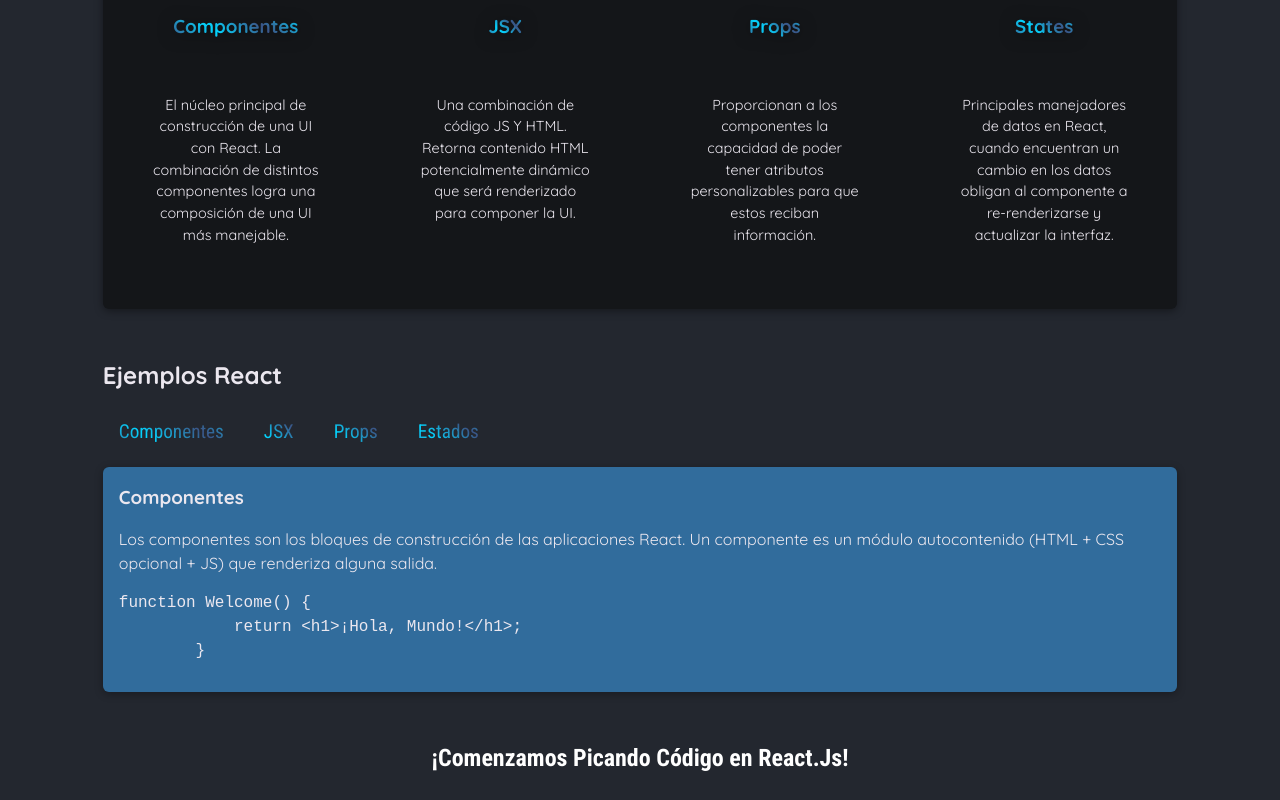
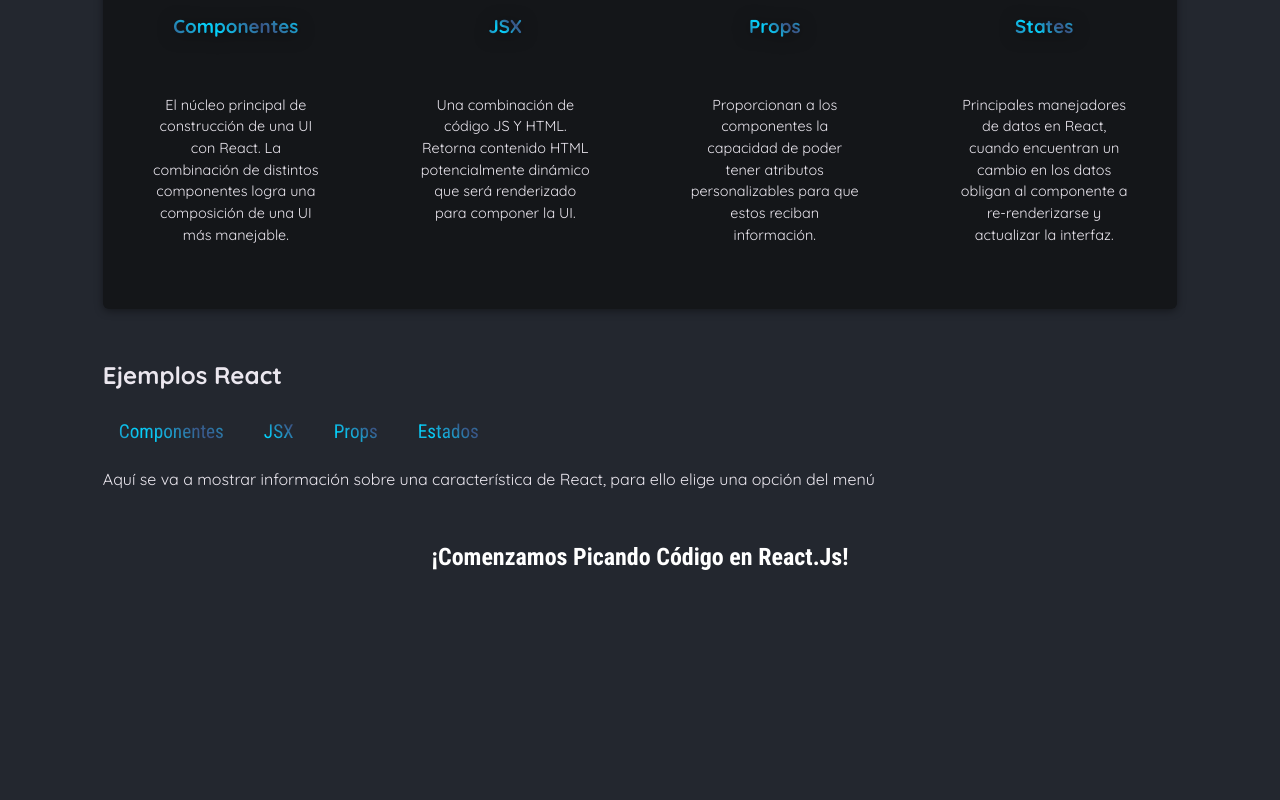
Before and after one commit to FreddyOrlandoFL/First_React_Project, a React (Vite) app: page / in a window 1280 px wide. Shown: the part 595-1395 px from the top of the page. After the commit the page ends 1280 px from the top, so only its background shows below. Built offline with nearby package versions, Linux system fonts and the light colour scheme.

Commit message:
estilos aplicacdos
estilos aplicacdos

```diff
--- a/src/App.jsx
+++ b/src/App.jsx
@@ -7,12 +7,33 @@ import { useState } from 'react';
 import { EXAMPLES } from './data.js';
 
 function App() {
-  const [selectedTopic,setSelectedTopic] =useState("components");
+  const [selectedTopic, setSelectedTopic] = useState(null);
   function handleClickMenu(selectedButton){
     setSelectedTopic(selectedButton);
-    console.log(`Ey! Estas pulsando un boton de mi menu! ${selectedTopic}`);
+    console.log(`Ey! Estas pulsando el botón ${selectedTopic}`);
   }
-  console.log("El componente APP esta siendo renderizado  y ejecutado!")
+  console.log("El componente App esta siendo renderizado y ejecutado!!");
+
+  let tabContent = (
+    <p>
+      Aquí se va a mostrar información sobre una característica de React, para
+      ello elige una opción del menú
+    </p>
+  );
+
+
+  if (selectedTopic) {
+    tabContent = (
+      <div id="tab-content">
+        <h3>{EXAMPLES[selectedTopic].title}</h3>
+        <p>{EXAMPLES[selectedTopic].description}</p>
+        <pre>
+          <code>{EXAMPLES[selectedTopic].code}</code>
+        </pre>
+      </div>
+    );
+  }
+
   return (
     <div>
       <Header/>
@@ -28,20 +49,16 @@ function App() {
       <section id="reactExamples">
         <h2>Ejemplos React</h2>
         <menu>
-          <TabButton onClick={()=>handleClickMenu("components")}>Componentes</TabButton>
-          <TabButton onClick={()=>handleClickMenu("jsx")}>JSX</TabButton>
-          <TabButton onClick={()=>handleClickMenu("props")}>Props</TabButton>
-          <TabButton onClick={()=>handleClickMenu("state")}>Estados</TabButton>
+          <TabButton  isSelected={selectedTopic === 'components'} onClick={() => handleClickMenu("components")}>
+            Componentes
+          </TabButton>
+          <TabButton  isSelected={selectedTopic === 'jsx'} onClick={() => handleClickMenu("jsx")}>JSX</TabButton>
+          <TabButton  isSelected={selectedTopic === 'props'} onClick={() => handleClickMenu("props")}>Props</TabButton>
+          <TabButton  isSelected={selectedTopic === 'state'} onClick={() => handleClickMenu("state")}>
+            Estados
+          </TabButton>
         </menu>
-        <div id="tab-content">
-          <h3>{EXAMPLES[selectedTopic].title}</h3>
-          <p>{EXAMPLES[selectedTopic].description}</p>
-          <pre>
-            <code>
-              {EXAMPLES[selectedTopic].code}
-            </code>
-          </pre>
-        </div>
+        {tabContent}
       </section>
       <Main/>
     </div>
--- a/src/components/TabButton/TabButton.css
+++ b/src/components/TabButton/TabButton.css
@@ -1,3 +1,5 @@
+
+
 #reactExamples menu button {
   padding: 0.5rem 1rem;
   border: none;
--- a/src/components/TabButton/TabButton.jsx
+++ b/src/components/TabButton/TabButton.jsx
@@ -4,10 +4,10 @@
      <TabButton>Componentes</TabButton>
 */
 import './TabButton.css';
-export default function TabButton({children, onClick}) {
+export default function TabButton({children, onClick, isSelected}) {
   return (
     <li>
-      <button onClick={onClick}>{children}</button>
+      <button className={isSelected ? 'active' : ''} onClick={onClick}>{children}</button>
     </li>
   );
 }
```
Lines whose indentation alone changed are shown as unchanged.
